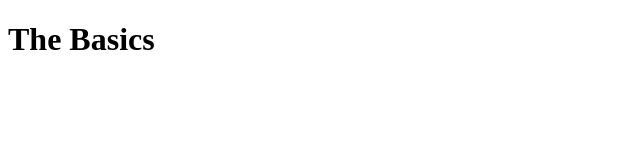
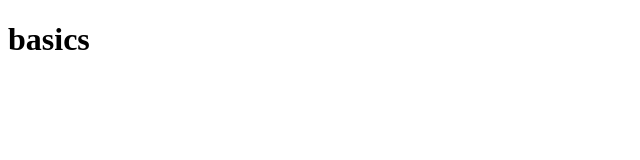
Before and after one commit to textimage-studies/textimage-studies.github.io, a plain HTML site: page index.html in a window 1280 px wide. Shown: the whole page, without its empty margins (0-640 px from the left). Drawn offline with Linux system fonts and the light colour scheme.

Commit message:
first commit

```diff
--- a/index.html
+++ b/index.html
@@ -2,9 +2,9 @@
 <html>
 	  <head>
 		      <meta charset="utf-8">
-		          <title>Text and Image Studies</title>
+		          <title>textimage-studies</title>
 			    </head>
 			      <body>
-				          <h1>The Basics</h1>
+				          <h1>basics</h1>
 					    </body>
 </html>
```
